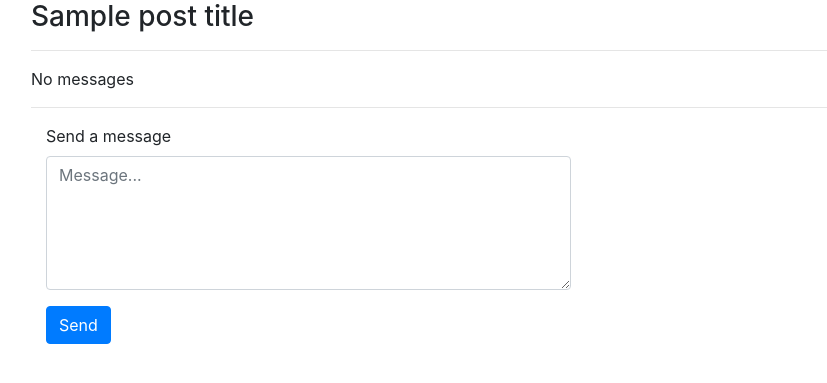
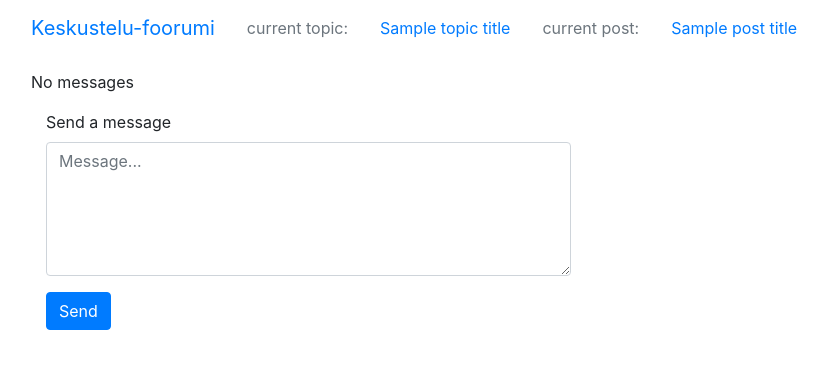
Before and after one commit to elonheimo/keskustelu-palsta, a Flask app: template templates/post.html in a window 1280 px wide. Shown: the top 383 px of the page, without its empty margins (54-881 px from the left). Run offline with Flask 2, Linux system fonts and the light colour scheme; the template is opened without the code that fills it: most values are stand-ins (such as "Sample title", 1, 10 or a date in 2020); some libraries are stand-ins or nearby versions.

Commit message:
add navbab

```diff
--- a/routes.py
+++ b/routes.py
@@ -67,7 +67,11 @@ def post_page(topic_title, post_id):
     if topics.exists(topic_title) and topics.has_user_access(topic_title):
         messages = posts.get_message_list(post_id)
         post_title = posts.get_title(post_id)
-        return render_template("/post.html", messages=messages,post_title = post_title, post_id = post_id, topic_title = topic_title)
+        return render_template("/post.html",
+            messages=messages,
+            post_title = post_title,
+            post_id = post_id,
+            topic_title = topic_title)
     error_message = f"""No access to topic '{topic_title}' or no such topic \n
                         or access to post '{post_id}' or no such post"""
     flash(error_message)
--- a/templates/post.html
+++ b/templates/post.html
@@ -1,7 +1,15 @@
 <!doctype html>
-<meta name="viewport" content="width=device-width, initial-scale=1, shrink-to-fit=no">
-<link rel="stylesheet" href="https://stackpath.bootstrapcdn.com/bootstrap/4.5.0/css/bootstrap.min.css">
+<html lang="en">
+<head>
+    <meta name="viewport" content="width=device-width, initial-scale=1, shrink-to-fit=no">
+    <link rel="stylesheet" href="https://stackpath.bootstrapcdn.com/bootstrap/4.5.0/css/bootstrap.min.css">
+</head>
 
+<style>
+#message_cont > :nth-of-type(2n) {
+    background-color: #f8f9fa;
+}
+</style>
 <script>
     function edit_onclick(id, message) {
             var my_text=prompt('Edit message: ' + id,message);
@@ -20,12 +28,28 @@
     };
 </script>
 
-<div class="container">
-    <h3> {{post_title}} </h3>
-    <hr>
+<body>
+
+<nav class="navbar navbar-expand-lg fixed-top bg-white">
+    <div class="container">
+        <ul class="nav">
+            <li> <a class="navbar-brand" href="/">Keskustelu-foorumi</a> </li>
+            <li class="nav-item"><a class="nav-link disabled" href="#">current topic:</a></li>
+            <li class="nav-item">
+                <a class="nav-link" href="/topic/{{topic_title}}">{{topic_title}}</a>
+            </li>
+            <li class="nav-item"><a class="nav-link disabled" href="#">current post:</a></li>
+            <li class="nav-item active">
+                <a class="nav-link" href="#">{{post_title}}</a>
+            </li>
+        </ul>
+    </div>
+</nav>
+
+<div id = "message_cont" class="container" style="margin-top:70px">
     {% if messages %}
         {% for message in messages %}
-            <div class="border-left">
+            <div class="container">
                 <div class="d-flex flex-row">
                     <div class="p-0">
                         <p>{{message.name}} ○ {{message.created.strftime("%Y/%m/%d %H:%M")}}
@@ -55,7 +79,6 @@
         <p>No messages</p>
     {% endif %}
 
-    <hr>
 
     <form action="/topic/{{topic_title}}/{{post_id}}/send_message" method="POST" onsubmit="return check(this)">
         <div class="form-group col-6">
@@ -98,5 +121,22 @@
         }
         document.body.appendChild(form);
         form.submit();
-}
+    }
+
+    document.addEventListener("DOMContentLoaded", function(){
+        window.addEventListener('scroll', function() {
+            if (window.scrollY > 50) {
+                document.getElementById('navbar_top').classList.add('fixed-top');
+                // add padding top to show content behind navbar
+                navbar_height = document.querySelector('.navbar').offsetHeight;
+                document.body.style.paddingTop = navbar_height + 'px';
+            } else {
+                document.getElementById('navbar_top').classList.remove('fixed-top');
+                // remove padding top from body
+                document.body.style.paddingTop = '0';
+            }
+        });
+    });
 </script>
+</body>
+</html>
```
Also changed, not shown: templates/index.html (+8 -2 lines), templates/topic.html (+14 -3 lines).
